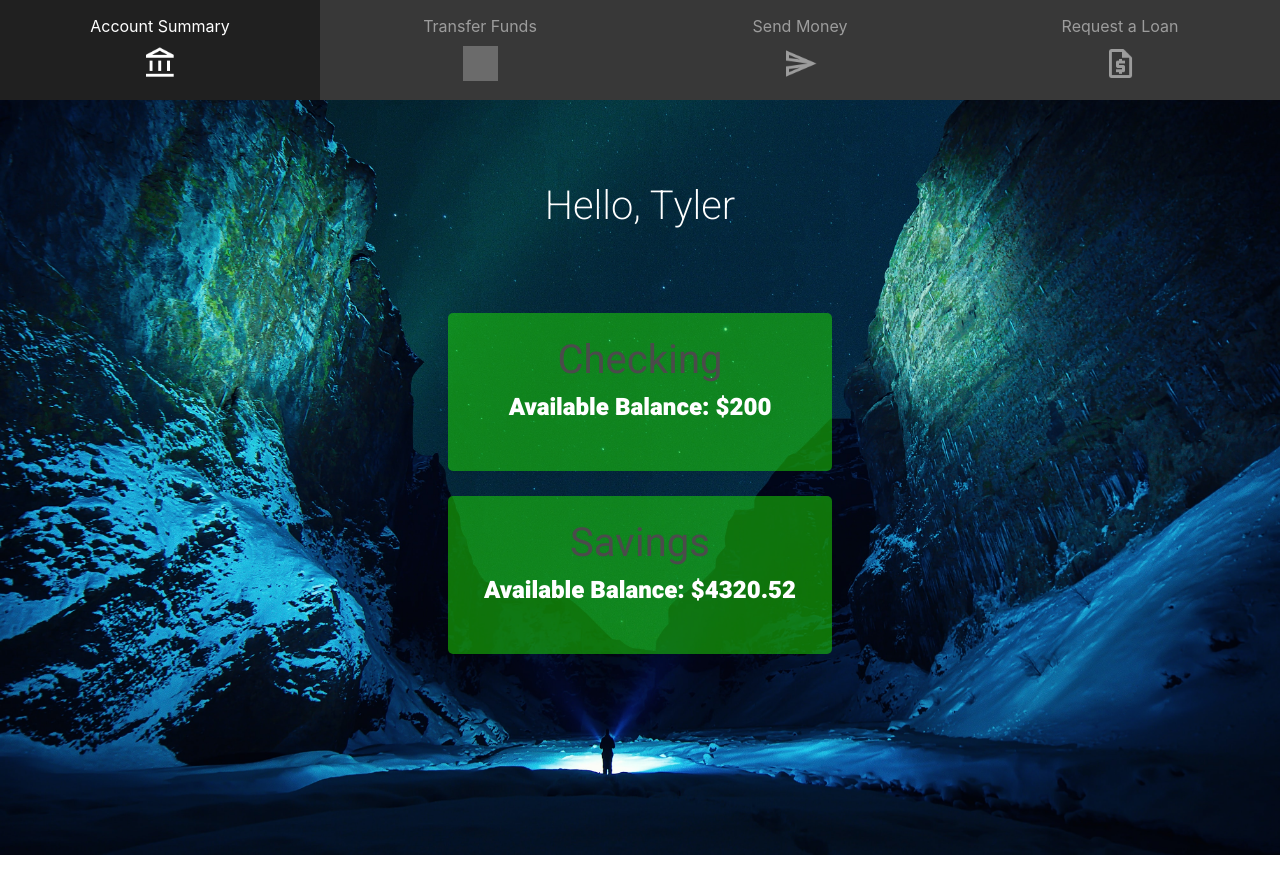
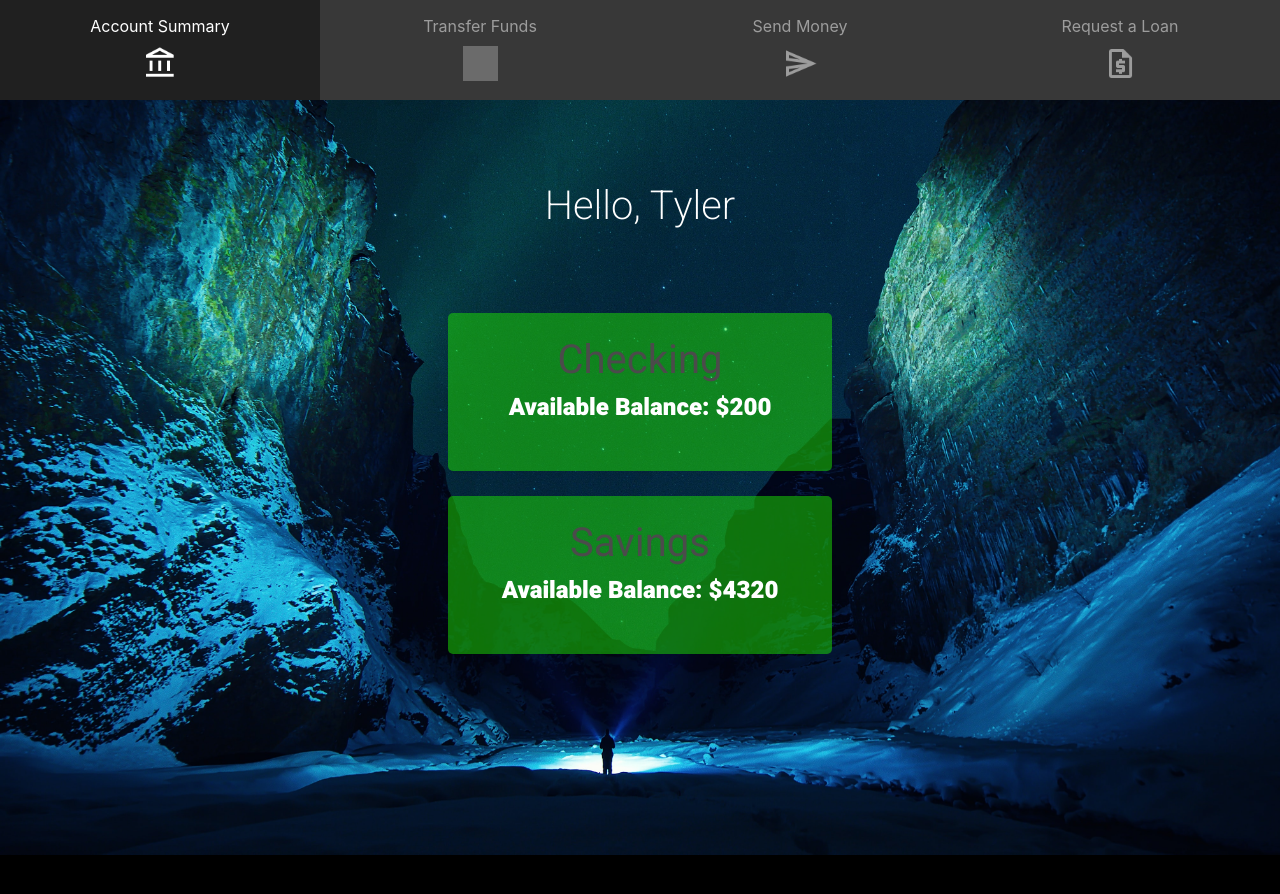
Before and after one commit to TylerLVdeveloper/BankingReactApp, a React (Create React App) app: page / in a window 1280 px wide. Shown: the top 894 px of the page. Built offline with nearby package versions, Linux system fonts and the light colour scheme; grey boxes are pictures that could not be loaded.

Commit message:
Linked Account Details component to Account Summary component

```diff
--- a/src/AccountData.js
+++ b/src/AccountData.js
@@ -10,7 +10,7 @@ const accountData = [
   },
   {
     accountType: "Savings",
-    balance: 4320.52,
+    balance: 4320,
     key: 1,
     transactions: [
       { id: 0, amount: 100, type: "deposit" },
--- a/src/App.js
+++ b/src/App.js
@@ -4,6 +4,7 @@ import { CSSTransition, TransitionGroup } from "react-transition-group"; // ES6
 
 // Data Structures
 import navigationOptions from "./NavigationData.js";
+// import accountData from "./AccountData";
 
 // Top Navigation Component
 import TopNavigation from "./Components/TopNavigation";
@@ -13,14 +14,17 @@ import AccountSummary from "./Components/AccountSummary";
 import LoanRequests from "./Components/LoanRequest";
 import SendMoney from "./Components/SendMoney";
 import TransferFunds from "./Components/TransferFunds";
+import AccountDetails from "./Components/AccountDetails";
 
 class MainContent extends React.Component {
   render() {
     if (this.props.activeWindow === "Account Summary")
-      return <AccountSummary />;
+      return <AccountSummary BtnClick={(i) => this.props.BtnClick(i)} />;
     if (this.props.activeWindow === "Transfer Funds") return <TransferFunds />;
     if (this.props.activeWindow === "Request a Loan") return <LoanRequests />;
     if (this.props.activeWindow === "Send Money") return <SendMoney />;
+    if (this.props.activeWindow === "Account Details")
+      return <AccountDetails />;
   }
 }
 
@@ -31,6 +35,11 @@ class App extends React.Component {
       activeMenuOption: navigationOptions[0],
     };
     this.handleBtnClick = this.handleBtnClick.bind(this);
+    this.accntClick = this.accntClick.bind(this);
+  }
+
+  accntClick(i) {
+    this.setState({ activeMenuOption: { name: "Account Details", key: 4 } });
   }
 
   handleBtnClick(i) {
@@ -50,7 +59,11 @@ class App extends React.Component {
             classNames="contentChange"
           >
             <div className="main_content_container">
-              <MainContent activeWindow={this.state.activeMenuOption.name} />
+              <MainContent
+                key={this.state.activeMenuOption.key}
+                activeWindow={this.state.activeMenuOption.name}
+                BtnClick={(i) => this.accntClick(i)}
+              />
             </div>
           </CSSTransition>
         </TransitionGroup>
--- /dev/null
+++ b/src/Components/AccountDetails.js
@@ -0,0 +1,15 @@
+import React from "react";
+import "../Stylesheets/AccountSummary.css";
+// import accountData from "../AccountData.js";
+
+class AccountDetails extends React.Component {
+  render() {
+    return (
+      <div id="account_details_container">
+        <div className="coming_soon">Coming Soon</div>
+      </div>
+    );
+  }
+}
+
+export default AccountDetails;
--- a/src/Components/AccountSummary.js
+++ b/src/Components/AccountSummary.js
@@ -15,7 +15,7 @@ class UserGreeting extends React.Component {
 class Account extends React.Component {
   render() {
     return (
-      <div className="account">
+      <div className="account" onClick={() => this.props.BtnClick()}>
         <div className="accnt_type">
           <p>{this.props.accountType}</p>
         </div>
@@ -38,6 +38,7 @@ class AccountSummary extends React.Component {
               accountType={accnt.accountType}
               balance={accnt.balance}
               key={accnt.key}
+              BtnClick={() => this.props.BtnClick(i)}
             />
           );
         })}
--- a/src/index.css
+++ b/src/index.css
@@ -1,5 +1,6 @@
 body {
   margin: 0;
+  background-color: black;
   background-image: url("./images/iceland.jpg");
   background-repeat: no-repeat;
   background-size: cover;
```
